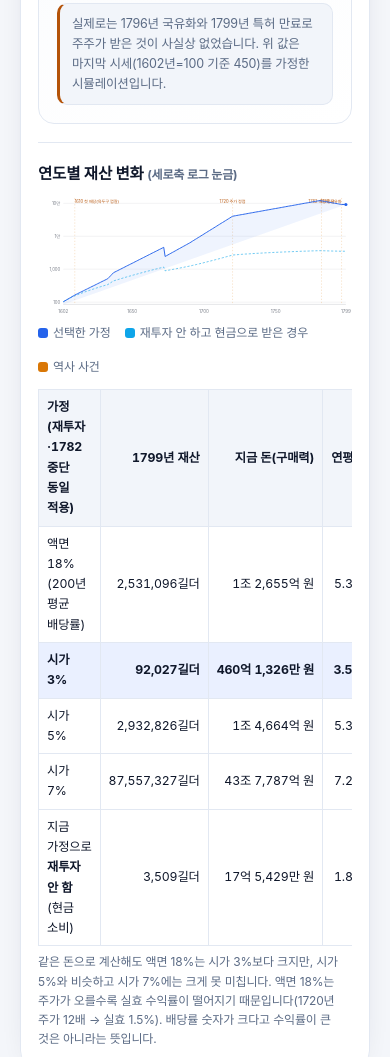
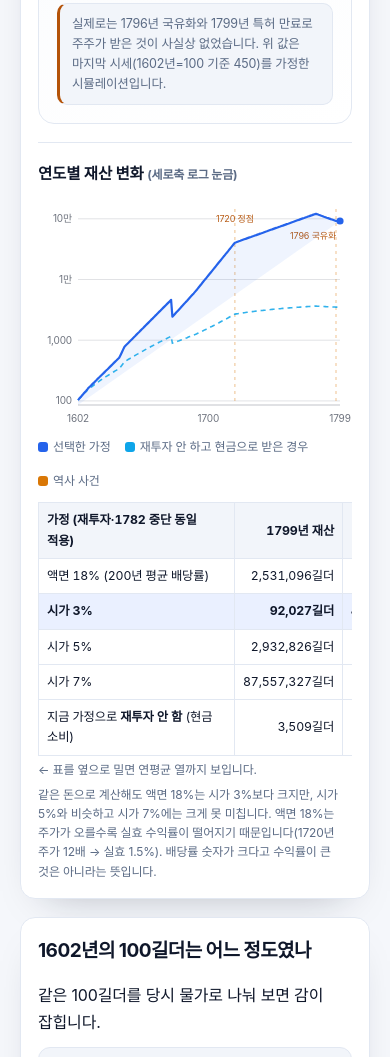
Before and after one commit to ant-econ/ant-econ.github.io, a plain HTML site: page voc-400.html in a window 390 px wide. Shown: the part 2488-3545 px from the top of the page. Drawn offline with Linux system fonts and the light colour scheme.

Commit message:
fix(voc-400): 모바일 차트 해상도·표 가로스크롤·숫자 표기 보정
- 차트 viewBox를 컨테이너 폭에 맞춰 다시 그려 좁은 화면에서 축·라벨 판독 가능하게
- 사건 라벨 2줄 배치·모바일 라벨 축약으로 겹침 해소
- 비교표 모바일 최소폭·밀어보기 안내
- 결과 숫자 '9만 2,027길더'처럼 만 단위 이하까지 표기

```diff
--- a/voc-400.html
+++ b/voc-400.html
@@ -137,6 +137,12 @@ input[type=range]{width:100%;height:26px;accent-color:var(--accent);background:t
   .cmptable{font-size:12.3px}
   .cmptable th,.cmptable td{padding:7px 8px}
 }
+.only-mobile{display:none}
+@media(max-width:640px){
+  .cmptable{min-width:470px}
+  .cmptable th:first-child,.cmptable td:first-child{min-width:132px}
+  .only-mobile{display:block}
+}
 </style>
 </head>
 <body>
@@ -260,6 +266,7 @@ input[type=range]{width:100%;height:26px;accent-color:var(--accent);background:t
       <tbody></tbody>
     </table>
   </div>
+  <p class="mini only-mobile" style="margin:4px 0 0">← 표를 옆으로 밀면 연평균 열까지 보입니다.</p>
   <p class="mini" style="margin:6px 0 0">같은 돈으로 계산해도 액면 18%는 시가 3%보다 크지만, 시가 5%와 비슷하고 시가 7%에는 크게 못 미칩니다. 액면 18%는 주가가 오를수록 실효 수익률이 떨어지기 때문입니다(1720년 주가 12배 → 실효 1.5%). 배당률 숫자가 크다고 수익률이 큰 것은 아니라는 뜻입니다.</p>
 </div>
 
@@ -308,8 +315,8 @@ input[type=range]{width:100%;height:26px;accent-color:var(--accent);background:t
   <h2>자주 묻는 질문</h2>
   <h3>100길더를 1799년까지 들고 있었으면 부자가 됐나요?</h3>
   <p>회사가 1796년 국유화되고 1799년 소멸하면서 주주가 받은 것은 사실상 없었습니다. 중간에 1720년 정점에서 팔았다면 이야기가 달라지지만, 그 시점을 맞히는 일은 지금 주식과 다르지 않았습니다.</p>
-  <h3>왜 18%가 3%보다 작게 나오나요?</h3>
-  <p>18%는 액면 대비, 3%는 시가 대비이기 때문입니다. 주가가 액면의 12배가 되면 액면 18%는 시가의 1.5%로 줄어듭니다. 배당률 숫자만 보면 안 되고 ‘무엇 대비’인지를 봐야 하는 이유입니다.</p>
+  <h3>액면 18%를 넣었는데 왜 시가 7%보다 작게 나오나요?</h3>
+  <p>18%는 액면 대비, 7%는 시가 대비이기 때문입니다. 주가가 액면의 12배가 되면 액면 18%는 시가의 1.5%로 줄지만, 시가 7%는 오른 주가에 계속 붙습니다. 배당률 숫자만 보면 안 되고 ‘무엇 대비’인지를 봐야 하는 이유입니다.</p>
   <h3>배당 재투자를 끄면 어떻게 되나요?</h3>
   <p>매년 받은 배당을 그대로 쓴 것으로 계산합니다. 원금 100길더는 그대로 있고, 1799년 평가액은 100길더 × 주가지수(450/100) = 450길더가 됩니다. 대신 197년간 받은 현금이 쌓입니다.</p>
 
@@ -415,12 +422,15 @@ input[type=range]{width:100%;height:26px;accent-color:var(--accent);background:t
   function gUnit(n){
     n = Math.max(0, n);
     if (n >= 1e8){
-      var eok = Math.floor(n/1e8), man = Math.round((n%1e8)/1e4);
-      return comma(eok) + '억' + (man ? ' ' + comma(man) + '만' : '') + ' 길더';
+      var eok = Math.floor(n/1e8), manA = Math.floor((n%1e8)/1e4), restA = Math.round(n%1e4);
+      return comma(eok) + '억' + (manA ? ' ' + comma(manA) + '만' : '') + (restA ? ' ' + comma(restA) : '') + '길더';
     }
-    if (n >= 1e4) return comma(Math.round(n/1e4)) + '만 길더';
+    if (n >= 1e4){
+      var manB = Math.floor(n/1e4), restB = Math.round(n%1e4);
+      return comma(manB) + '만' + (restB ? ' ' + comma(restB) : '') + '길더';
+    }
     if (n >= 1) return comma(n) + '길더';
-    return n.toFixed(2) + '길더';
+    return (n === 0 ? '0' : n.toFixed(2)) + '길더';
   }
   function gExact(n){ return comma(n) + '길더'; }
   function wonUnit(n){
@@ -539,8 +549,12 @@ input[type=range]{width:100%;height:26px;accent-color:var(--accent);background:t
     if (!svg) return;
     var main = res || sim(state.amount, state.mode==='face'?'face':'mkt', modeRate(), state.reinv, state.stop);
     var cashLine = sim(Math.max(1,state.amount), state.mode==='face'?'face':'mkt', modeRate(), false, state.stop);
-    var W = 720, H = 290, L = 58, R = 14, T = 16, B = 30;
+    var avail = (svg.parentNode && svg.parentNode.clientWidth) || 720;
+    var W = Math.max(300, Math.min(720, Math.round(avail)));
+    var H = W < 480 ? 240 : 290;
+    var L = W < 480 ? 40 : 58, R = 12, T = 18, B = 26;
     var iw = W-L-R, ih = H-T-B;
+    svg.setAttribute('viewBox', '0 0 ' + W + ' ' + H);
 
     var vals = [];
     main.series.forEach(function(d){ vals.push(d.value); });
@@ -556,13 +570,19 @@ input[type=range]{width:100%;height:26px;accent-color:var(--accent);background:t
     function Y(v){ return T + ih * (1 - (Math.log10(Math.max(v,1))-lo)/(hi-lo)); }
 
     var grid = '';
+    var tickFont = W < 480 ? 10 : 10.5;
+    function tickLabel(t){
+      if (t >= 1e8) return (t/1e8) + '억';
+      if (t >= 1e4) return comma(t/1e4) + '만';
+      return comma(t);
+    }
     var ticks = [1,10,100,1000,10000,100000,1000000,10000000,100000000];
     ticks.forEach(function(t){
       var lg = Math.log10(t);
       if (lg < lo || lg > hi) return;
       var y = Y(t);
       grid += '<line x1="'+L+'" y1="'+y.toFixed(1)+'" x2="'+(W-R)+'" y2="'+y.toFixed(1)+'" stroke="currentColor" stroke-opacity="0.12" stroke-width="1"/>';
-      grid += '<text x="'+(L-7)+'" y="'+(y+3.5).toFixed(1)+'" text-anchor="end" font-size="10" fill="currentColor" fill-opacity="0.55">'+(t>=10000?(t/10000)+'만':t>=1?comma(t):t)+'</text>';
+      grid += '<text x="'+(L-6)+'" y="'+(y+3.5).toFixed(1)+'" text-anchor="end" font-size="'+tickFont+'" fill="currentColor" fill-opacity="0.6">'+tickLabel(t)+'</text>';
     });
 
     function path(series){
@@ -572,23 +592,25 @@ input[type=range]{width:100%;height:26px;accent-color:var(--accent);background:t
     var lineCash = path(cashLine.series);
     var area = lineMain + ' L' + X(END).toFixed(1) + ' ' + (T+ih) + ' L' + X(START).toFixed(1) + ' ' + (T+ih) + ' Z';
 
-    var marks = [
-      { y:1610, t:'첫 배당(육두구 껍질)' },
-      { y:1720, t:'주가 정점' },
-      { y:1782, t:'배당 중단' },
-      { y:1796, t:'국유화' }
-    ];
+    var marks = (W < 520)
+      ? [ { y:1720, t:'1720 정점', anchor:'middle', row:0 },
+          { y:1796, t:'1796 국유화', anchor:'end', row:1 } ]
+      : [ { y:1610, t:'1610 첫 배당(현물)', anchor:'start', row:0 },
+          { y:1720, t:'1720 주가 정점', anchor:'middle', row:0 },
+          { y:1782, t:'1782 배당 중단', anchor:'middle', row:1 },
+          { y:1796, t:'1796 국유화', anchor:'end', row:1 } ];
     var markSvg = '';
-    marks.forEach(function(m, i){
+    marks.forEach(function(m){
       var x = X(m.y);
       markSvg += '<line x1="'+x.toFixed(1)+'" y1="'+T+'" x2="'+x.toFixed(1)+'" y2="'+(T+ih)+'" stroke="#d97706" stroke-opacity="0.45" stroke-width="1" stroke-dasharray="3 4"/>';
-      var anchor = i === 0 ? 'start' : (i === marks.length-1 ? 'end' : 'middle');
-      markSvg += '<text x="'+x.toFixed(1)+'" y="'+(T+11)+'" text-anchor="'+anchor+'" font-size="9.5" fill="#b45309" fill-opacity="0.95">'+m.y+' '+m.t+'</text>';
+      var ty = T + (m.row ? 30 : 13);
+      markSvg += '<text x="'+x.toFixed(1)+'" y="'+ty+'" text-anchor="'+m.anchor+'" font-size="9" fill="#b45309" fill-opacity="0.95">'+m.t+'</text>';
     });
 
     var xl = '';
-    [1602,1650,1700,1750,1799].forEach(function(y){
-      xl += '<text x="'+X(y).toFixed(1)+'" y="'+(H-10)+'" text-anchor="middle" font-size="10.5" fill="currentColor" fill-opacity="0.55">'+y+'</text>';
+    var xyears = (W < 520) ? [1602,1700,1799] : [1602,1650,1700,1750,1799];
+    xyears.forEach(function(y){
+      xl += '<text x="'+X(y).toFixed(1)+'" y="'+(H-9)+'" text-anchor="middle" font-size="'+(W<480?10:10.5)+'" fill="currentColor" fill-opacity="0.6">'+y+'</text>';
     });
 
     var last = main.series[main.series.length-1];
```
